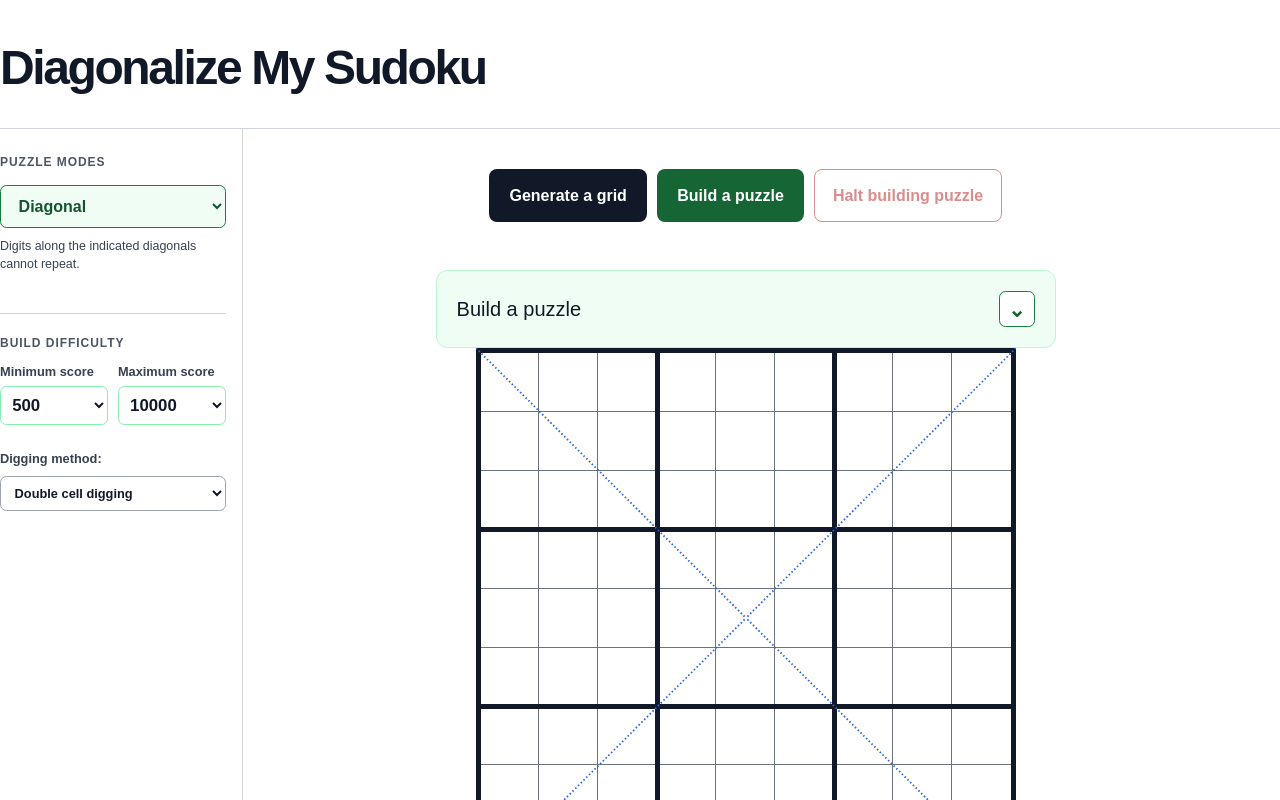
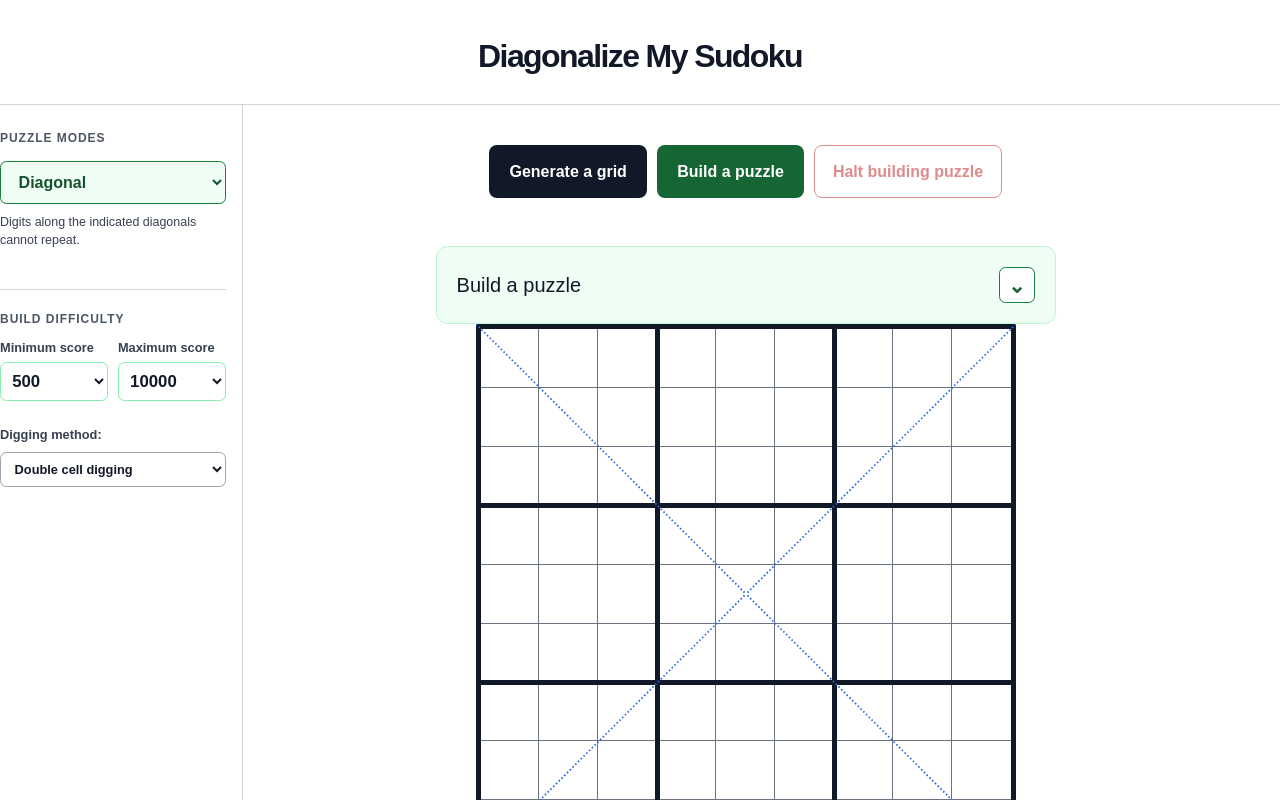
Before and after one commit to nahiphog/Diagonal-or-not, a Next.js app: page / in a window 1280 px wide. Shown: the top 800 px of the page. Built offline with nearby package versions, Linux system fonts and the light colour scheme.

Commit message:
Update globals.css

```diff
--- a/app/globals.css
+++ b/app/globals.css
@@ -4,8 +4,8 @@
 * { box-sizing: border-box; }
 body { margin: 0; font-family: Arial, Helvetica, sans-serif; }
 .page { min-height: 100vh; }
-.site-header { width: 100%; margin: 0; padding: 2rem 0 1.5rem; }
-h1 { margin: 0; font-size: clamp(2rem, 5vw, 3rem); font-weight: 700; letter-spacing: -0.05em; }
+.site-header { width: 100%; margin: 0; padding: 2rem 0 1.5rem; text-align: center; }
+h1 { margin: 0; font-size: clamp(1.5rem, 3.5vw, 2rem); font-weight: 700; letter-spacing: -0.05em; }
 .app-layout { display: grid; grid-template-columns: 15.2rem minmax(0, 1fr); width: 100%; min-height: calc(100vh - 6.5rem); margin: 0; border-top: 1px solid #d1d5db; }
 .mode-dashboard { padding: 1.5rem 1rem 1.5rem 0; border-right: 1px solid #d1d5db; }
 .dashboard-title { margin: 0 0 0.85rem; color: #4b5563; font-size: 0.75rem; font-weight: 800; letter-spacing: 0.08em; text-transform: uppercase; }
```
